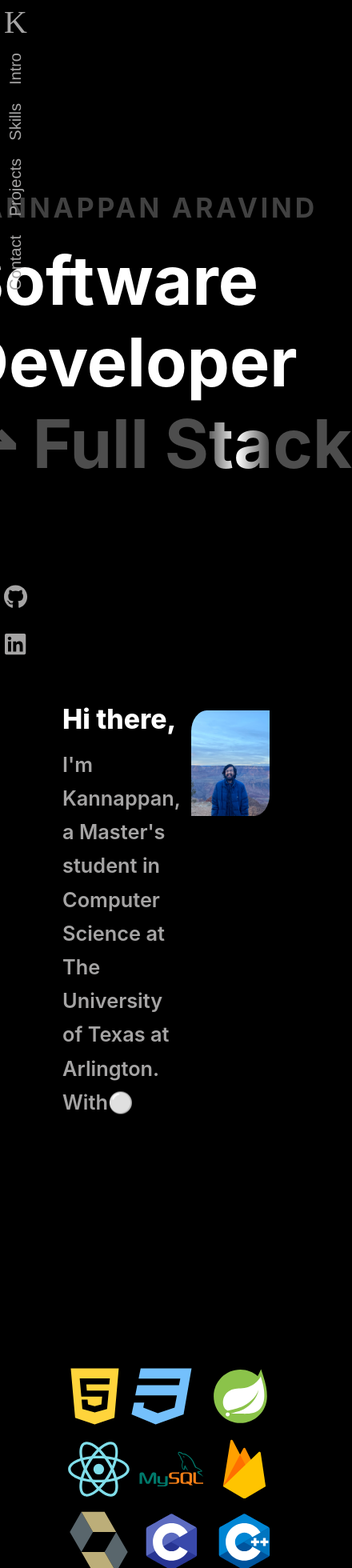
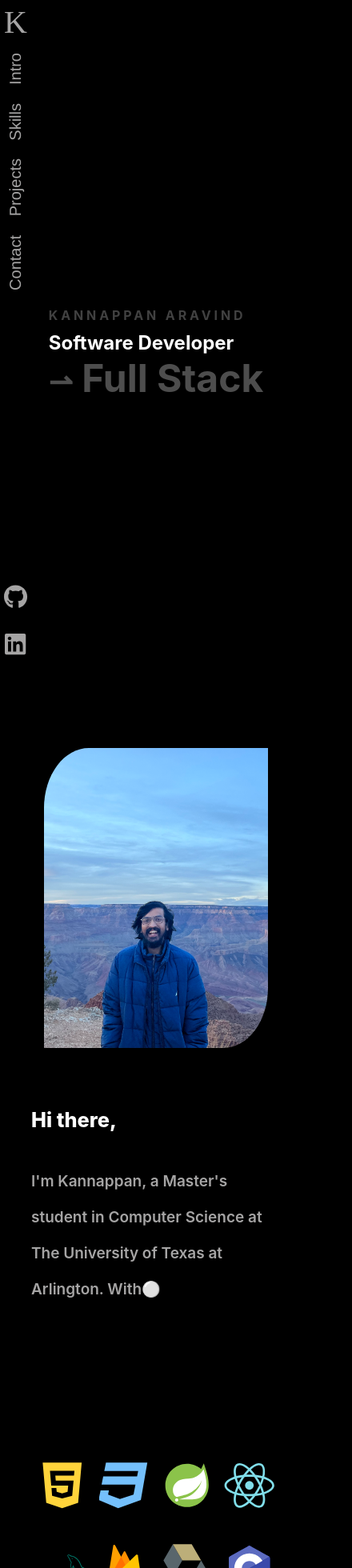
Before and after one commit to Akay06/Portfolio, a React (Create React App) app: page / in a window 390 px wide. Shown: the top 1960 px of the page at 80% size, 440 px wide, since content can reach past the window. Built offline with nearby package versions, Linux system fonts and the light colour scheme; the HTML template or start-up script is replaced by a standard one; a web font is replaced by a local one.

Commit message:
Added mobile responsiveness

```diff
--- a/src/component/Contact.css
+++ b/src/component/Contact.css
@@ -1,5 +1,5 @@
 #contact-section {
-  height: 90vh;
+  min-height: 90vh;
   font-size: 5vh;
 }
 
@@ -43,8 +43,9 @@ form label {
   padding-bottom: 3%;
 }
 
-p {
+.contact-container p {
   margin-bottom: 0;
+  text-wrap-mode: nowrap;
 }
 
 input,
@@ -81,3 +82,9 @@ input:-webkit-autofill:active {
 #submit-button:hover {
   scale: 1.1;
 }
+
+@media screen and (max-width: 1024px) {
+  .contact-container form {
+    width: 80%;
+  }
+}
--- a/src/component/Home.css
+++ b/src/component/Home.css
@@ -1,16 +1,16 @@
 #main {
-  height: 100vh;
+  min-height: 105vh;
   display: flex;
   flex-direction: column;
   align-items: center;
   justify-content: center;
   position: relative;
-  padding-left: 10%;
-  padding-right: 10%;
+  margin-left: 10%;
+  margin-right: 10%;
 }
 
 .main-container h1 {
-  font-size: 4vh;
+  font-size: 2rem;
   margin: 0;
   text-transform: uppercase;
   text-align: left;
@@ -20,14 +20,14 @@
 }
 
 .main-container h2 {
-  font-size: 10vh;
+  font-size: 4.5rem;
   margin: 0;
   text-align: left;
   position: relative;
 }
 
 .main-container h3 {
-  font-size: 10vh;
+  font-size: 4.5rem;
   margin: 0;
   text-align: left;
 }
@@ -59,3 +59,60 @@
 .main-container h3 span {
   color: #414141;
 }
+
+@media screen and (max-width: 1024px) {
+  #main {
+    padding-left: 5%;
+    padding-right: 5%;
+  }
+
+  .main-container h1 {
+    font-size: 2rem;
+  }
+
+  .main-container h2 {
+    font-size: 3.5rem;
+  }
+
+  .main-container h3 {
+    font-size: 4.5rem;
+  }
+}
+
+@media screen and (max-width: 760px) {
+  #main {
+    padding-left: 5%;
+    padding-right: 5%;
+  }
+
+  .main-container h1 {
+    font-size: 2rem;
+  }
+
+  .main-container h2 {
+    font-size: 2.5rem;
+  }
+
+  .main-container h3 {
+    font-size: 4.5rem;
+  }
+}
+
+@media screen and (max-width: 480px) {
+  #main {
+    padding-left: 5%;
+    padding-right: 5%;
+  }
+
+  .main-container h1 {
+    font-size: 1rem;
+  }
+
+  .main-container h2 {
+    font-size: 1.5rem;
+  }
+
+  .main-container h3 {
+    font-size: 3rem;
+  }
+}
--- a/src/component/Home.js
+++ b/src/component/Home.js
@@ -1,9 +1,11 @@
 import React from "react";
 import "./Home.css";
+import { Fade } from "react-awesome-reveal";
 
 const Home = () => {
   return (
     <>
+      <Fade>
         <main id="main">
           <div className="main-container">
             <h1>Kannappan Aravind</h1>
@@ -13,6 +15,7 @@ const Home = () => {
             </h3>
           </div>
         </main>
+      </Fade>
     </>
   );
 };
--- a/src/component/IntersectionAnimationTrigger.js
+++ b/src/component/IntersectionAnimationTrigger.js
@@ -11,7 +11,7 @@ const IntersectionAnimationTrigger = ({ children, onInView }) => {
 
   useEffect(() => {
     const observer = new IntersectionObserver(handleIntersection, {
-      threshold: 0.5,
+      threshold: 0.2,
     });
 
     // Start observing the target element
--- a/src/component/Intro.css
+++ b/src/component/Intro.css
@@ -1,7 +1,7 @@
 #intro-section {
-  height: 100vh;
+  min-height: 100vh;
   display: flex;
-  margin-left: 20%;
+  margin-left: 10%;
   margin-right: 10%;
   justify-content: center;
   align-items: flex-start;
@@ -47,7 +47,7 @@
   animation: none;
   opacity: 0;
   font-family: "Lucida Console", Monaco, monospace;
-  font-size: 2.5vh;
+  font-size: 1.2rem;
   letter-spacing: 0.5vh;
   cursor: pointer;
   box-shadow: inset 0 0 0 0 rgb(255, 127, 80);
@@ -84,3 +84,15 @@
   opacity: 1;
   transform: translateY(0);
 }
+
+@media screen and (max-width: 1024px) {
+  #intro-section {
+    flex-direction: column-reverse;
+    margin-bottom: 10%;
+  }
+
+  .msg-button {
+    font-size: 1rem;
+    box-shadow: inset 30rem 0 0 0 rgb(255, 127, 80);
+  }
+}
--- a/src/component/Intro.js
+++ b/src/component/Intro.js
@@ -16,8 +16,8 @@ const Intro = () => {
   };
 
   return (
-    <Fade>
-      <IntersectionAnimationTrigger onInView={handleInView}>
+    <IntersectionAnimationTrigger onInView={handleInView}>
+      <Fade>
         <section
           id="intro-section"
           className={`animated-element ${animated ? "animate" : ""}`}
@@ -121,8 +121,8 @@ const Intro = () => {
             />
           </div>
         </section>
-      </IntersectionAnimationTrigger>
-    </Fade>
+      </Fade>
+    </IntersectionAnimationTrigger>
   );
 };
 
--- a/src/component/Projects.css
+++ b/src/component/Projects.css
@@ -1,15 +1,14 @@
 #projects-section {
-  height: 100vh;
+  margin-left: 10%;
+  margin-right: 10%;
+  max-height: 100%;
 }
 
 .projects-container {
-  margin-left: 20%;
-  margin-right: 10%;
   padding-top: 7%;
 }
 
 .projects-item {
-  width: 80vw;
   height: 70vh;
   background-image: url("../AdobeStock_369513291.jpeg");
   background-size: cover;
@@ -50,7 +49,7 @@
   padding: 2%;
   grid-row: 2/4;
   grid-column: 1/3;
-  text-align: justify;
+  text-align: left;
 }
 
 .projects-content .projects-button {
@@ -113,3 +112,32 @@
   background: #ababab;
   color: #fff;
 }
+
+@media screen and (max-width: 1024px) {
+  #projects-section {
+    margin-top: 10%;
+  }
+
+  .projects-item {
+    height: 100%;
+  }
+
+  .projects-content {
+    display: flex;
+    flex-direction: column;
+    justify-content: space-around;
+    flex-grow: 1;
+  }
+
+  .projects-content h3 {
+    font-size: 200%;
+  }
+
+  .projects-content .projects-description {
+    font-size: 100%;
+  }
+
+  .projects-content .projects-button button {
+    font-size: 1.5vh;
+  }
+}
--- a/src/component/Skills.css
+++ b/src/component/Skills.css
@@ -1,17 +1,24 @@
 #skills-section {
-  height: 100vh;
+  min-height: 100vh;
+  max-height: 100%;
 }
 
 .skill-container {
   display: flex;
   justify-content: space-evenly;
   align-items: center;
-  margin-left: 20%;
+  margin-left: 10%;
   margin-right: 10%;
-  height: 100vh;
+  min-height: 100vh;
   flex-wrap: wrap;
 }
 
 .skill-container svg {
   padding: 2%;
 }
+
+@media screen and (max-width: 1024px) {
+  .skill-container svg {
+    font-size: small;
+  }
+}
--- a/src/component/Skills.js
+++ b/src/component/Skills.js
@@ -10,16 +10,32 @@ const Skills = () => {
       <Fade>
         <section id="skills-section">
           <div className="skill-container">
-            <FontAwesomeIcon
-              icon={faHtml5}
-              style={{ color: "#FFD43B", fontSize: "5em" }}
-              title="HTML5"
-            />
-            <FontAwesomeIcon
-              icon={faCss3}
-              style={{ color: "#74C0FC", fontSize: "5em" }}
-              title="CSS3"
-            />
+            <svg
+              xmlns="http://www.w3.org/2000/svg"
+              x="0px"
+              y="0px"
+              width="5em"
+              height="5em"
+              viewBox="0 0 384 512"
+            >
+              <path
+                fill="#FFD43B"
+                d="M0 32l34.9 395.8L191.5 480l157.6-52.2L384 32H0zm308.2 127.9H124.4l4.1 49.4h175.6l-13.6 148.4-97.9 27v.3h-1.1l-98.7-27.3-6-75.8h47.7L138 320l53.5 14.5 53.7-14.5 6-62.2H84.3L71.5 112.2h241.1l-4.4 47.7z"
+              />
+            </svg>
+            <svg
+              xmlns="http://www.w3.org/2000/svg"
+              x="0px"
+              y="0px"
+              width="5em"
+              height="5em"
+              viewBox="0 0 512 512"
+            >
+              <path
+                fill="#74C0FC"
+                d="M480 32l-64 368-223.3 80L0 400l19.6-94.8h82l-8 40.6L210 390.2l134.1-44.4 18.8-97.1H29.5l16-82h333.7l10.5-52.7H56.3l16.3-82H480z"
+              />
+            </svg>
             <svg
               xmlns="http://www.w3.org/2000/svg"
               x="0px"
--- a/src/component/footer.css
+++ b/src/component/footer.css
@@ -1,3 +1,10 @@
 span {
   padding-bottom: 2%;
+  font-size: 01em;
 }
+
+@media screen and (max-width: 1024px) {
+  span {
+    font-size: 0.75em;
+  }
+}
```
Lines whose indentation alone changed are shown as unchanged.
